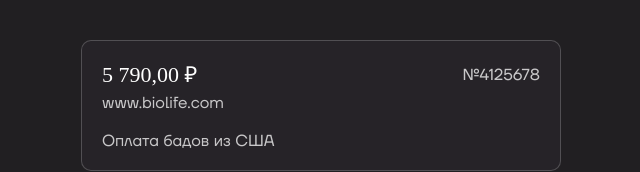
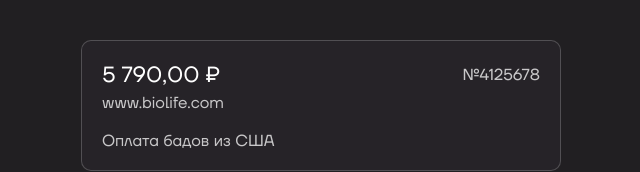
Before and after one commit to WataPayments/pay-form, a React (Create React App) app in the folder pay/: page / in a window 1280 px wide. Shown: the top 172 px of the page, without its empty margins (319-959 px from the left). Built offline with nearby package versions, Linux system fonts and the light colour scheme.

Commit message:
Update OrderInfoStyle.css

```diff
--- a/pay/src/Styles/OrderInfoStyle.css
+++ b/pay/src/Styles/OrderInfoStyle.css
@@ -140,7 +140,7 @@
 }
 
 .price {
-    font-family: "TT Firs Neue";
+    font-family: "TTFirsNeue Regular";
     font-size: 22px;
     text-align: start;
     margin-top: 0;
```
